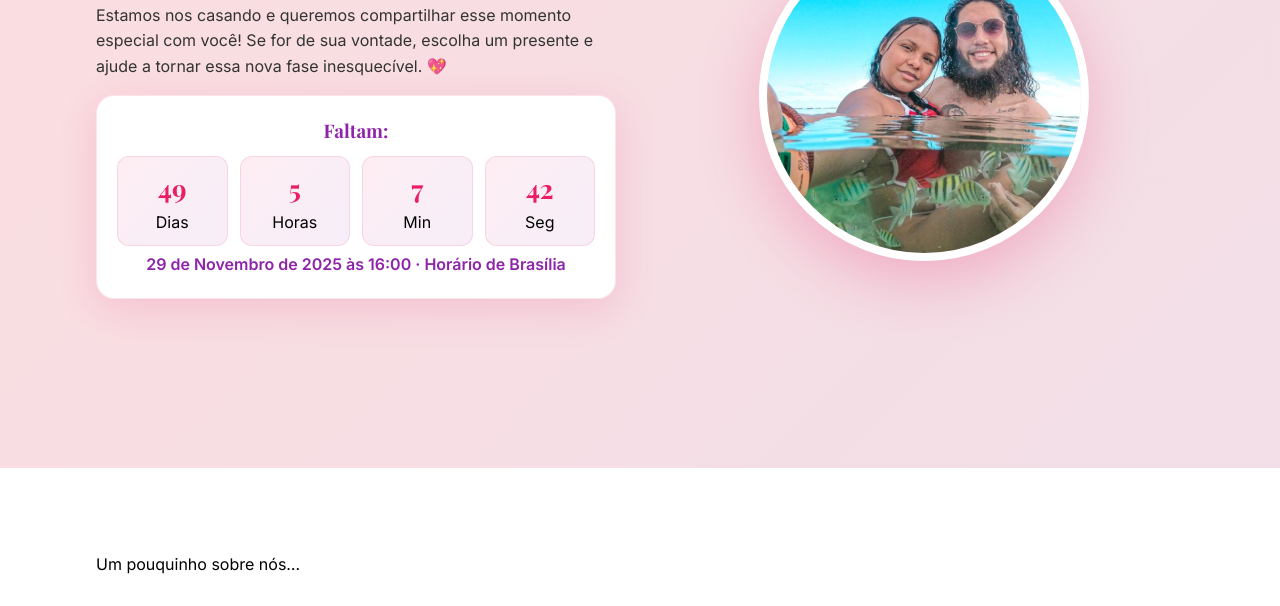
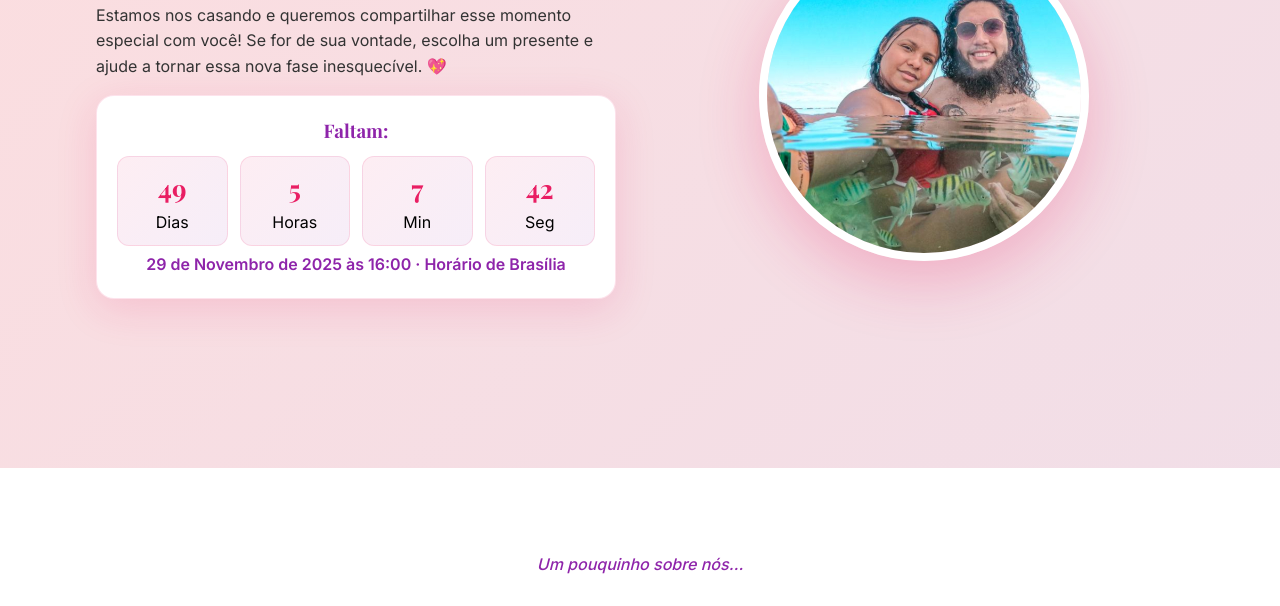
Before and after one commit to filipecbode/lista-casamento-guilherme-lara, a plain HTML site: page index.html in a window 1280 px wide. Shown: the part 332-938 px from the top of the page. Drawn offline with nearby package versions, Linux system fonts and the light colour scheme.

Commit message:
Update style.css

```diff
--- a/style.css
+++ b/style.css
@@ -51,6 +51,13 @@ body{font-family:var(--font-body);line-height:1.6;color:var(--contrast-black);ba
 .section-header h2{font-family:var(--font-wedding);font-size:2.4rem;background:linear-gradient(135deg,var(--wedding-primary),var(--wedding-secondary));-webkit-background-clip:text;-webkit-text-fill-color:transparent;margin-bottom:8px}
 .section-header p{color:var(--contrast-dark-gray)}
 .historia{padding:68px 0;background:#fff}
+.historia-intro { /* Novo estilo para a frase "Um pouquinho sobre nós…" */
+  text-align: center;
+  font-style: italic;
+  font-weight: 500;
+  color: var(--wedding-secondary);
+  margin-bottom: 8px;
+}
 .presentes{padding:68px 0;background:var(--wedding-pearl)}
 
 /* Estilo para a nova seção RSVP */
```
